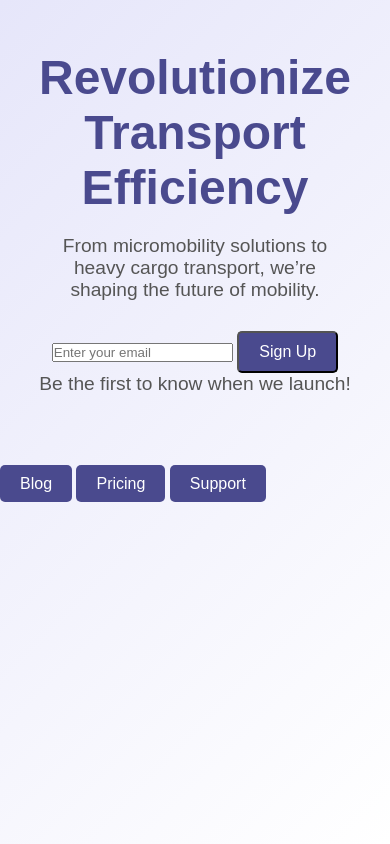
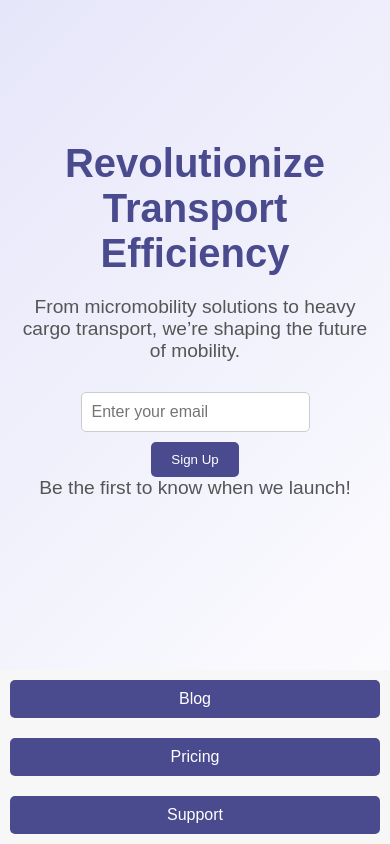
Before and after one commit to GenesisZeroTechnology/GZT, a plain HTML site: page index.html in a window 390 px wide. Drawn offline with Linux system fonts and the light colour scheme.

Commit message:
Update style.css

```diff
--- a/style.css
+++ b/style.css
@@ -9,53 +9,23 @@ body {
     font-family: 'Arial', sans-serif;
     background: linear-gradient(135deg, lavender, white);
     color: #333;
-    height: 100vh;
     display: flex;
     flex-direction: column;
+    height: 100vh;
+    justify-content: space-between;
 }
 
-header {
-    padding: 20px;
-    background-color: transparent;
-}
-
-nav {
+main {
+    flex: 1;
     display: flex;
-    justify-content: space-between;
+    justify-content: center;
     align-items: center;
 }
 
-nav .logo {
-    font-size: 1.5rem;
-    font-weight: bold;
-    color: #4A4A8E;
-}
-
-nav .menu {
-    list-style: none;
-    display: flex;
-}
-
-nav .menu li {
-    margin-left: 20px;
-}
-
-nav .menu li a {
-    text-decoration: none;
-    color: #6A6AAB;
-    font-weight: bold;
-}
-
 .hero {
-    display: flex;
-    justify-content: space-between;
-    align-items: center;
-    padding: 50px;
-    flex: 1;
-}
-
-.content {
-    max-width: 500px;
+    text-align: center;
+    max-width: 600px;
+    padding: 20px;
 }
 
 .content h1 {
@@ -70,12 +40,44 @@ nav .menu li a {
     color: #555;
 }
 
-.buttons {
+#email-form {
     display: flex;
-    gap: 15px;
+    justify-content: center;
+    align-items: center;
 }
 
-.btn {
+#email-form input[type="email"] {
+    padding: 10px;
+    font-size: 1rem;
+    border: 1px solid #ccc;
+    border-radius: 5px;
+    margin-right: 10px;
+    flex: 1;
+}
+
+#email-form .btn {
+    padding: 10px 20px;
+    background-color: #4A4A8E;
+    color: white;
+    border: none;
+    border-radius: 5px;
+    cursor: pointer;
+}
+
+/* Footer Buttons */
+footer {
+    background-color: #f7f7f7;
+    padding: 10px;
+    text-align: center;
+}
+
+.footer-buttons {
+    display: flex;
+    justify-content: center;
+    gap: 20px;
+}
+
+.footer-btn {
     padding: 10px 20px;
     background-color: #4A4A8E;
     color: white;
@@ -84,53 +86,26 @@ nav .menu li a {
     font-size: 1rem;
 }
 
-.btn.secondary {
+.footer-btn:hover {
     background-color: #6A6AAB;
-}
-
-.rocket-image img {
-    width: 350px;
-}
-
-/* Mailchimp Signup Form */
-.signup {
-    text-align: center;
-    padding: 30px;
-}
-
-.signup form {
-    display: inline-block;
-}
-
-.signup input[type="email"] {
-    padding: 10px;
-    font-size: 1rem;
-    border: 1px solid #ccc;
-    border-radius: 5px;
-    margin-right: 10px;
-}
-
-.signup button {
-    padding: 10px 20px;
-    background-color: #4A4A8E;
-    color: white;
-    border: none;
-    border-radius: 5px;
-    cursor: pointer;
 }
 
 /* Responsive Design */
 @media (max-width: 768px) {
-    .hero {
-        flex-direction: column;
-        text-align: center;
+    .content h1 {
+        font-size: 2.5rem;
     }
 
-    .rocket-image img {
-        width: 250px;
+    #email-form {
+        flex-direction: column;
     }
 
-    .buttons {
-        justify-content: center;
+    #email-form input[type="email"] {
+        margin-right: 0;
+        margin-bottom: 10px;
+    }
+
+    .footer-buttons {
+        flex-direction: column;
     }
 }
```
